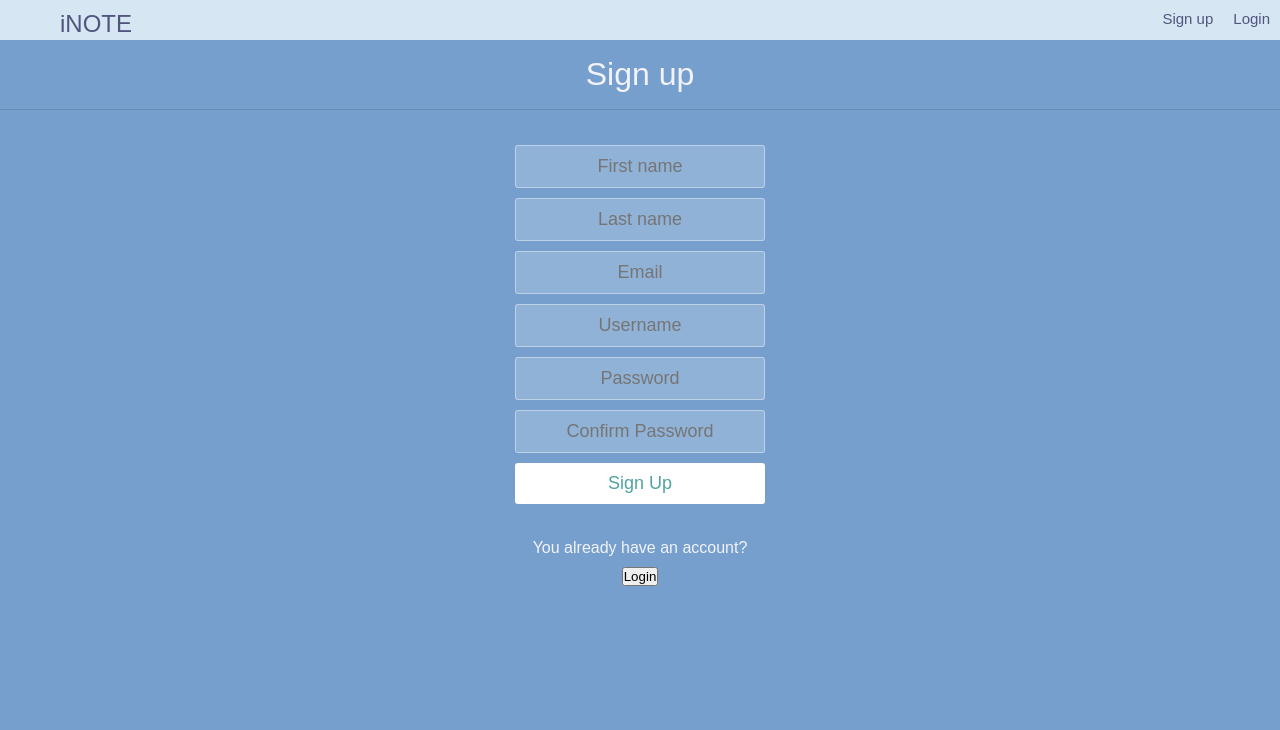
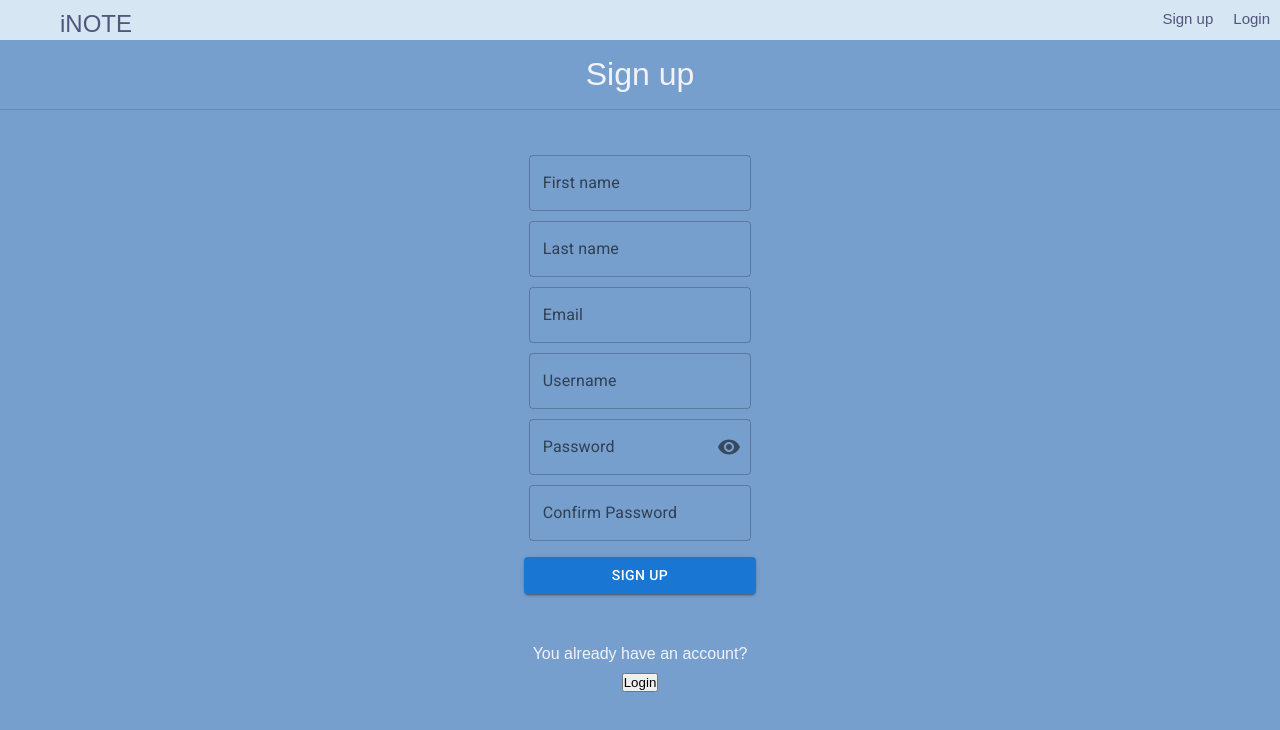
Before and after one commit to abdullahelwalid/iNote-frontend, a React (Create React App) app: page /sign-up in a window 1280 px wide. Shown: the top 730 px of the page. Built offline with nearby package versions, Linux system fonts and the light colour scheme.

Commit message:
UI improvement && bug fix

```diff
--- a/package.json
+++ b/package.json
@@ -7,6 +7,7 @@
     "@emotion/react": "^11.9.3",
     "@emotion/styled": "^11.9.3",
     "@mui/icons-material": "^5.8.4",
+    "@mui/lab": "^5.0.0-alpha.94",
     "@mui/material": "^5.8.6",
     "@testing-library/jest-dom": "^5.16.4",
     "@testing-library/react": "^13.3.0",
--- a/public/styles.css
+++ b/public/styles.css
@@ -57,8 +57,6 @@
   }
 
   form {
-    margin-top: 10%;
-    padding: 20px 0;
     position: relative;
   }
 
--- a/src/components/app.jsx
+++ b/src/components/app.jsx
@@ -15,7 +15,7 @@ function App() {
   const [success, setSuccess] = useState(false);
   const [collapse, setCollapse] = useState(false);
   const [feedbackMessage, setFeedbackMessage] = useState();
-  const URL = "";
+  const URL = "http://54.255.0.50";
 
   useEffect(() => {
     if (
--- a/src/components/home.jsx
+++ b/src/components/home.jsx
@@ -6,9 +6,7 @@ import { NoteContext } from "../contexts/context";
 import { userContext } from "../contexts/context";
 import CategoryMenu from "./category_menu";
 import NoteSkeleton from "./note_skeleton";
-import { IconButton, TextField } from "@mui/material";
 import { Message } from "./feedback";
-import ClearOutlinedIcon from "@mui/icons-material/ClearOutlined";
 
 function Home() {
   const [notes, setNotes] = useState([]);
--- a/src/components/input.jsx
+++ b/src/components/input.jsx
@@ -1,10 +1,32 @@
 import React from "react";
+import TextField from "@mui/material/TextField";
+import { Box } from "@mui/material";
 
 
-function Input(props){
-    return (
-        <input type={props.type} placeholder={props.placeholder} required value={props.value} onChange={props.onChange}/>
-    );
-};
+function Input(props) {
+  return (
+    <Box
+      component="form"
+      style={{margin: "10px"}}
+      sx={{
+        "& > :not(style)": { width: "25ch" },
+      }}
+      noValidate
+      autoComplete="off"
+    >
+      <TextField
+        id="outlined-basic"
+        error={props.error}
+        helperText={props.error ? props.errorMessage : ""}
+        label={props.placeholder}
+        type={props.type}
+        variant="outlined"
+        value={props.value}
+        onChange={props.onChange}
+      />
+      {/* <input type={props.type} placeholder={props.placeholder} required value={props.value} onChange={props.onChange}/> */}
+    </Box>
+  );
+}
 
 export default Input;
--- a/src/components/login.jsx
+++ b/src/components/login.jsx
@@ -1,5 +1,4 @@
 import React, { useState, useContext } from "react";
-import Input from "./input";
 import { Link } from "react-router-dom";
 import Divider from "@mui/material/Divider";
 import axios from "axios";
@@ -14,19 +13,17 @@ import InputAdornment from "@mui/material/InputAdornment";
 import IconButton from "@mui/material/IconButton";
 import TextField from "@mui/material/TextField";
 import { Box } from "@mui/material";
-import Button from "@mui/material/Button";
 import FormHelperText from "@mui/material/FormHelperText";
+import LoadingButton from "@mui/lab/LoadingButton";
 
 function Form() {
   const [username, setUsername] = useState("");
+  const [loading, setLoading] = useState(false);
   const [password1, setPassword] = useState("");
   const [passwordError, setPasswordError] = useState(false);
   const [usernameError, setUsernameError] = useState(false);
   const [values, setValues] = React.useState({
-    amount: "",
     password: "",
-    weight: "",
-    weightRange: "",
     showPassword: false,
   });
 
@@ -55,11 +52,14 @@ function Form() {
     URL,
   } = useContext(userContext);
   function submitForm() {
+    setLoading(true);
     if (username.length < 1) {
+      setLoading(false);
       return setUsernameError(true);
     }
 
     if (password1.length < 1) {
+      setLoading(false);
       return setPasswordError(true);
     }
     axios
@@ -68,6 +68,7 @@ function Form() {
         password: password1,
       })
       .then((resp) => {
+        setLoading(false);
         setToken(resp.data.token);
         localStorage.clear();
         localStorage.setItem("token", resp.data.token);
@@ -77,6 +78,7 @@ function Form() {
       })
       .catch((err) => {
         if (err.response.status === 401) {
+          setLoading(false);
           setError(true);
           setFeedbackMessage("Invalid username or password");
           setCollapse(true);
@@ -90,11 +92,12 @@ function Form() {
       <h1 className="title">Login</h1>
 
       <Divider />
-
+      <form onSubmit={submitForm} autoComplete="off">
+        <div style={{margin: "2rem"}}>
           <Box
             component="form"
             sx={{
-          "& > :not(style)": { width: "25ch" },
+              "& > :not(style)": { width: "25ch", marginBottom: "1rem" },
             }}
             noValidate
             autoComplete="off"
@@ -114,9 +117,22 @@ function Form() {
             />
           </Box>
           <FormControl sx={{ width: "25ch" }} variant="outlined">
-        <InputLabel htmlFor={passwordError? "component-error": "outlined-adornment-password"} error={passwordError}>Password</InputLabel>
+            <InputLabel
+              htmlFor={
+                passwordError
+                  ? "component-error"
+                  : "outlined-adornment-password"
+              }
+              error={passwordError}
+            >
+              Password
+            </InputLabel>
             <OutlinedInput
-          id={passwordError? "component-error":  "outlined-adornment-password"}
+              id={
+                passwordError
+                  ? "component-error"
+                  : "outlined-adornment-password"
+              }
               type={values.showPassword ? "text" : "password"}
               error={passwordError}
               value={password1}
@@ -126,8 +142,9 @@ function Form() {
                 handleChange("password");
               }}
               endAdornment={
-            <InputAdornment position="end">
+                <InputAdornment style={{ width: "auto"}} position="end">
                   <IconButton
+                    style={{ width: "auto"}}
                     aria-label="toggle password visibility"
                     onClick={handleClickShowPassword}
                     onMouseDown={handleMouseDownPassword}
@@ -139,9 +156,14 @@ function Form() {
               }
               label="Password"
             />
-        {
-        passwordError && <FormHelperText style={{color: "red"}} id="component-error-text">Password field can't be empty</FormHelperText>
-        }
+            {passwordError && (
+              <FormHelperText
+                style={{ color: "red" }}
+                id="component-error-text"
+              >
+                Password field can't be empty
+              </FormHelperText>
+            )}
           </FormControl>
 
           {/* <form
@@ -172,15 +194,19 @@ function Form() {
         </button>
       </form> */}
           <div style={{ margin: "1rem" }}>
-        <Button
+            <LoadingButton
+              loading={loading}
+              loadingPosition="end"
               variant="contained"
-          type="submit"
+              type="button"
               style={{ width: "13rem" }}
               onClick={submitForm}
             >
               Sign in
-        </Button>
+            </LoadingButton>
           </div>
+        </div>
+      </form>
       <p style={{ fontSize: "16px", paddingBottom: "10px" }}>
         You don't have an account?
       </p>
--- a/src/components/sign-up.jsx
+++ b/src/components/sign-up.jsx
@@ -5,21 +5,84 @@ import Divider from "@mui/material/Divider";
 import { userContext } from "../contexts/context";
 import axios from "axios";
 import { useNavigate } from "react-router-dom";
+import FormControl from "@mui/material/FormControl";
+import OutlinedInput from "@mui/material/OutlinedInput";
+import InputLabel from "@mui/material/InputLabel";
+import Visibility from "@mui/icons-material/Visibility";
+import VisibilityOff from "@mui/icons-material/VisibilityOff";
+import InputAdornment from "@mui/material/InputAdornment";
+import IconButton from "@mui/material/IconButton";
+import FormHelperText from "@mui/material/FormHelperText";
+import LoadingButton from "@mui/lab/LoadingButton";
 
 function Signup() {
   const [firstName, setFirstName] = useState("");
   const [lastName, setLastName] = useState("");
   const [email, setEmail] = useState("");
+  const [firstnameError, setFirstnameError] = useState(false);
+  const [lastnameError, setLastnameError] = useState(false);
+  const [emailError, setEmailError] = useState(false);
+  const [usernameError, setUsernameError] = useState(false);
+  const [passwordError, setPasswordError] = useState(false);
+  const [confirnPasswordError, setconfirnPasswordError] = useState(false);
+  const [loading, setLoading] = useState(false);
   const [username, setUsername] = useState("");
   const [password, setPassword] = useState("");
   const [confirmPassword, setConfirmPassword] = useState("");
-  const { setFeedbackMessage, setSuccess, setError, setCollapse, URL } = useContext(
-    userContext
-  );
+  const {
+    setFeedbackMessage,
+    setSuccess,
+    setError,
+    setCollapse,
+    URL,
+  } = useContext(userContext);
   const navigate = useNavigate();
+  const [values, setValues] = React.useState({
+    password: "",
+    showPassword: false,
+  });
 
+  const handleChange = (prop) => (event) => {
+    setValues({ ...values, [prop]: event.target.value });
+  };
+
+  const handleClickShowPassword = () => {
+    setValues({
+      ...values,
+      showPassword: !values.showPassword,
+    });
+  };
+
+  const handleMouseDownPassword = (event) => {
+    event.preventDefault();
+  };
   function onSubmitForm() {
-    if (password === confirmPassword) {
+    setLoading(true);
+
+    if (firstName.length < 1) {
+      setLoading(false);
+      return setFirstnameError(true);
+    }
+    if (lastName.length < 1) {
+      setLoading(false);
+      return setLastnameError(true);
+    }
+    if (email.length < 1) {
+      setLoading(false);
+      return setEmailError(true);
+    }
+    if (username.length < 1) {
+      setLoading(false);
+      return setUsernameError(true);
+    }
+    if (password.length < 8) {
+      setLoading(false);
+      return setPasswordError(true);
+    }
+    if (password !== confirmPassword) {
+      setLoading(false);
+      return setconfirnPasswordError(true);
+    }
     axios
       .post(`${URL}/sign-up`, {
         username: username,
@@ -29,18 +92,18 @@ function Signup() {
         password: password,
       })
       .then((resp) => {
+        setLoading(false);
         setFeedbackMessage("account created successfully");
         setCollapse(true);
         setSuccess(true);
         navigate("/login");
       })
       .catch((err) => {
-          console.log(err);
+        setLoading(false);
         setFeedbackMessage("An error has occurred");
         setCollapse(true);
         setError(true);
       });
-    }
   }
 
   return (
@@ -55,57 +118,125 @@ function Signup() {
       >
         <Input
           type="text"
+          error={firstnameError}
+          errorMessage="First Name field can't be empty"
           placeholder="First name"
           value={firstName}
           onChange={(event) => {
+            setFirstnameError(false);
             setFirstName(event.target.value);
           }}
         />
         <Input
           type="text"
+          error={lastnameError}
+          errorMessage="Last Name field can't be empty"
           placeholder="Last name"
           value={lastName}
           onChange={(event) => {
+            setLastnameError(false);
             setLastName(event.target.value);
           }}
         />
         <Input
           type="email"
+          error={emailError}
+          errorMessage="Email field can't be empty"
           placeholder="Email"
           value={email}
           onChange={(event) => {
+            setEmailError(false);
             setEmail(event.target.value);
           }}
         />
         <Input
           type="text"
+          error={usernameError}
+          errorMessage="username field can't be empty"
           placeholder="Username"
           value={username}
           onChange={(event) => {
+            setUsernameError(false);
             setUsername(event.target.value);
           }}
         />
-        <Input
+        {/* <Input
           type="password"
+          error={passwordError}
+          errorMessage="password field can't be empty"
           placeholder="Password"
           value={password}
           onChange={(event) => {
+            setPasswordError(false);
             setPassword(event.target.value);
           }}
+        /> */}
+        <FormControl sx={{ width: "25ch" }} variant="outlined">
+          <InputLabel
+            htmlFor={
+              passwordError ? "component-error" : "outlined-adornment-password"
+            }
+            error={passwordError}
+          >
+            Password
+          </InputLabel>
+          <OutlinedInput
+            id={
+              passwordError ? "component-error" : "outlined-adornment-password"
+            }
+            type={values.showPassword ? "text" : "password"}
+            error={passwordError}
+            value={password}
+            onChange={(event) => {
+              setPassword(event.target.value);
+              setPasswordError(false);
+              handleChange("password");
+            }}
+            endAdornment={
+              <InputAdornment style={{ width: "auto" }} position="end">
+                <IconButton
+                  style={{ width: "auto" }}
+                  aria-label="toggle password visibility"
+                  onClick={handleClickShowPassword}
+                  onMouseDown={handleMouseDownPassword}
+                  edge="end"
+                >
+                  {values.showPassword ? <VisibilityOff /> : <Visibility />}
+                </IconButton>
+              </InputAdornment>
+            }
+            label="Password"
           />
+          {passwordError && (
+            <FormHelperText style={{ color: "red" }} id="component-error-text">
+              Password length must be more than 7 charachter
+            </FormHelperText>
+          )}
+        </FormControl>
         <Input
           type="password"
+          error={confirnPasswordError}
+          errorMessage="Password is not matching"
           placeholder="Confirm Password"
           value={confirmPassword}
           onChange={(event) => {
+            setConfirmPassword(false);
             setConfirmPassword(event.target.value);
           }}
         />
-        <button type="submit" onClick={onSubmitForm}>
+        <div style={{ margin: "1rem" }}>
+          <LoadingButton
+            loading={loading}
+            loadingPosition="end"
+            variant="contained"
+            type="submit"
+            style={{ width: "14.5rem" }}
+            onClick={onSubmitForm}
+          >
             Sign Up
-        </button>
+          </LoadingButton>
+        </div>
       </form>
-
       <p style={{ fontSize: "16px", paddingBottom: "10px" }}>
         You already have an account?
       </p>
```
Also changed, not shown: 1 other file (tests, documents, lock files or other folders). Lines whose indentation alone changed are shown as unchanged.
